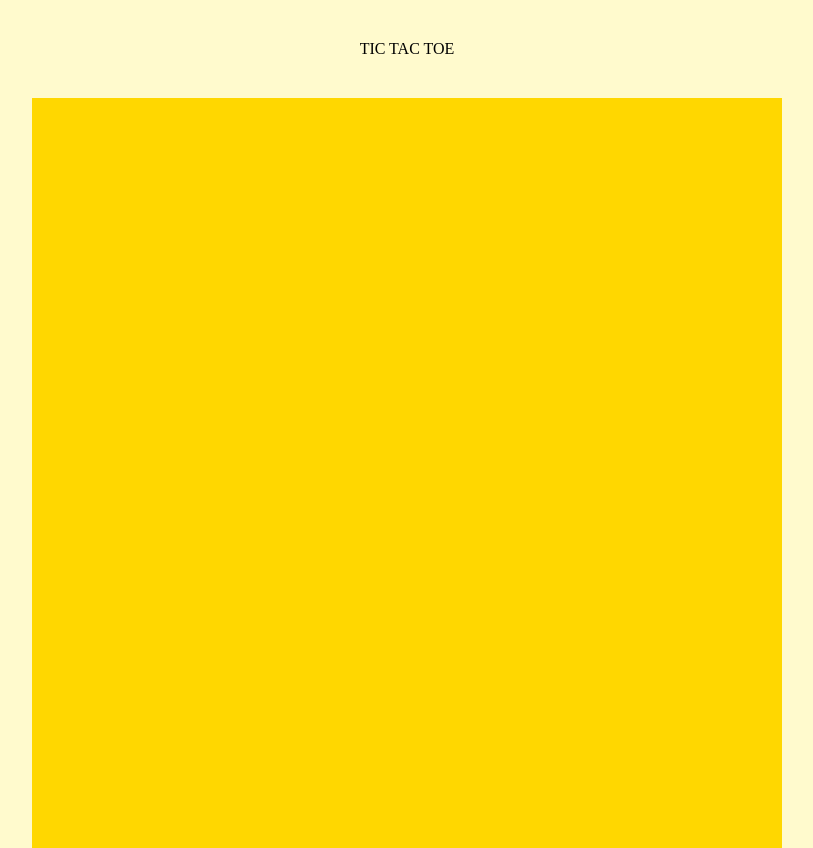
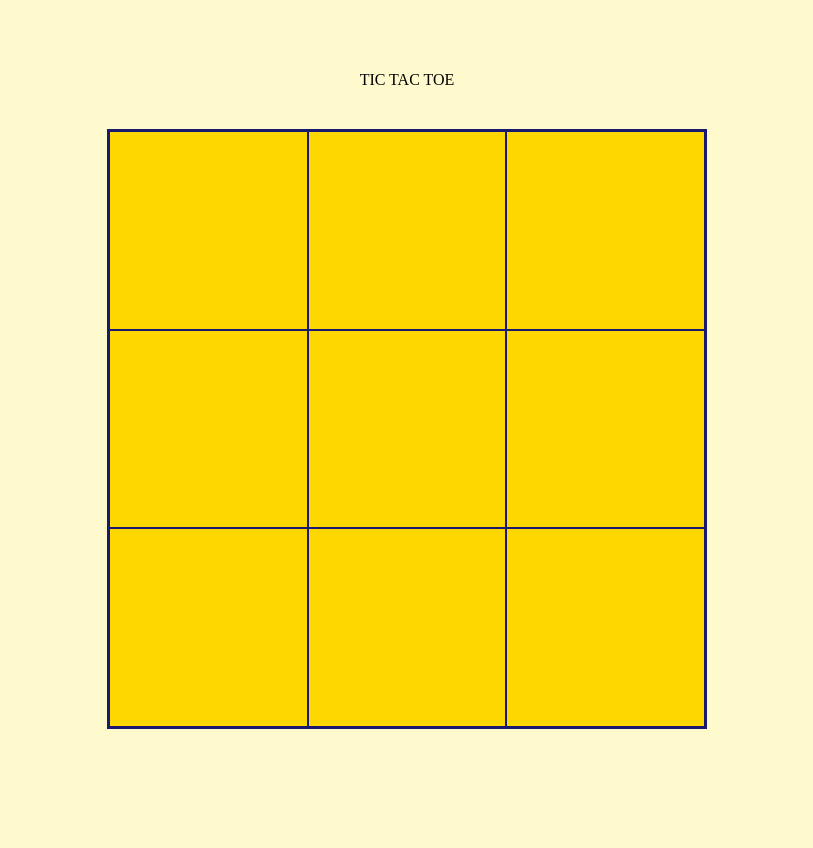
Before and after one commit to vokenny/tic-tac-toe, a plain HTML site: page index.html in a window 1280 px wide. Shown: the whole page, without its empty margins (233-1046 px from the left). After the commit the page ends 800 px from the top, so only its background shows below. Drawn offline with Linux system fonts and the light colour scheme.

Commit message:
Feat(Generate and display the game board)

```diff
--- a/main.js
+++ b/main.js
@@ -1,12 +1,9 @@
-import { GameController } from './modules/GameController.mjs'
+import { GameController } from './modules/GameController.mjs';
 
-const main = (function () {
-  'use strict';
+/*
+  - Handles all the game logic
+  - Setting event listeners, which should trigger methods on GameController
+  - Should not talk to GameBoard directly for logic or state
+*/
 
-  /*
-    - Handles all the game logic
-    - Setting event listeners, which should trigger methods on GameController
-    - Should not talk to GameBoard directly for state
-  */
-
-})();
+GameController.displayBoard();
--- a/modules/GameBoard.mjs
+++ b/modules/GameBoard.mjs
@@ -1,7 +1,7 @@
 export const GameBoard = (function () {
   'use strict';
 
-  /* GameBoard manages the state of the game */
+  /* GameBoard manages the logic and state of the game */
 
   let board = [...Array(3)].map(row => Array(3).fill('1'));
 
--- a/modules/GameController.mjs
+++ b/modules/GameController.mjs
@@ -3,11 +3,35 @@ import { GameBoard } from './GameBoard.mjs';
 export const GameController = (function () {
   'use strict';
 
-  /* GameController handles the events and talks to GameBoard for state */
+  /*
+    - GameController handles the events
+    - Manages presentation logic
+    - Talks to GameBoard for logic and state
+  */
 
-  const getBoard = () => GameBoard.getBoard();
+  /* DOCUMENT SELECTORS */
+  const game = document.querySelector('#game');
+
+  function createGridUnits() {
+    function createGridUnit() {
+      const gridUnit = document.createElement('div');
+      gridUnit.classList.add('grid-unit');
+
+      return gridUnit;
+    }
+
+    const gridUnits = GameBoard
+      .getBoard()
+      .flatMap(row => row.map(unit => createGridUnit()));
+
+    return gridUnits;
+  }
+
+  const displayBoard = function () {
+    game.append(...createGridUnits());
+  }
 
   return {
-    getBoard
-  };
+    displayBoard
+  }
 })();
--- a/styles.css
+++ b/styles.css
@@ -12,10 +12,13 @@ body {
 
 body {
   background-color: lemonchiffon;
+  display: flex;
+  flex-direction: column;
+  justify-content: center;
 }
 
 header {
-  margin: 5vh auto;
+  margin: 0 auto 5vh;
   text-align: center;
 }
 
@@ -25,9 +28,20 @@ main {
 }
 
 #game {
-  max-width: 750px;
-  max-height: 750px;
+  display: flex;
+  flex-wrap: wrap;
+  justify-content: space-evenly;
+  align-items: center;
+  max-width: 600px;
+  max-height: 600px;
   width: 80vw;
   height: 80vw;
   background-color: gold;
+  border: 2px solid midnightblue;
 }
+
+.grid-unit {
+  border: 1px solid midnightblue;
+  width: calc(100% / 3);
+  height: calc(100% / 3);
+}
```
